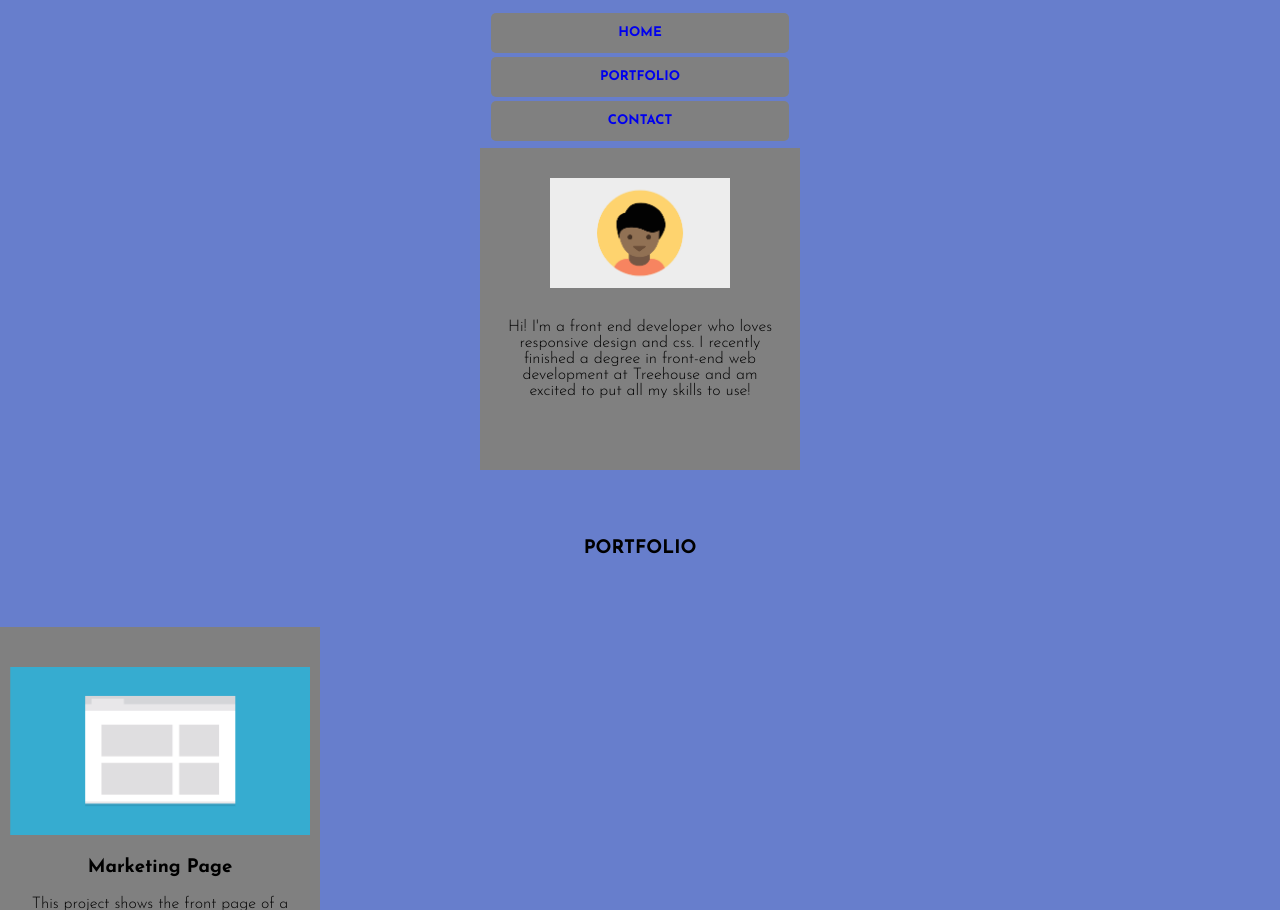
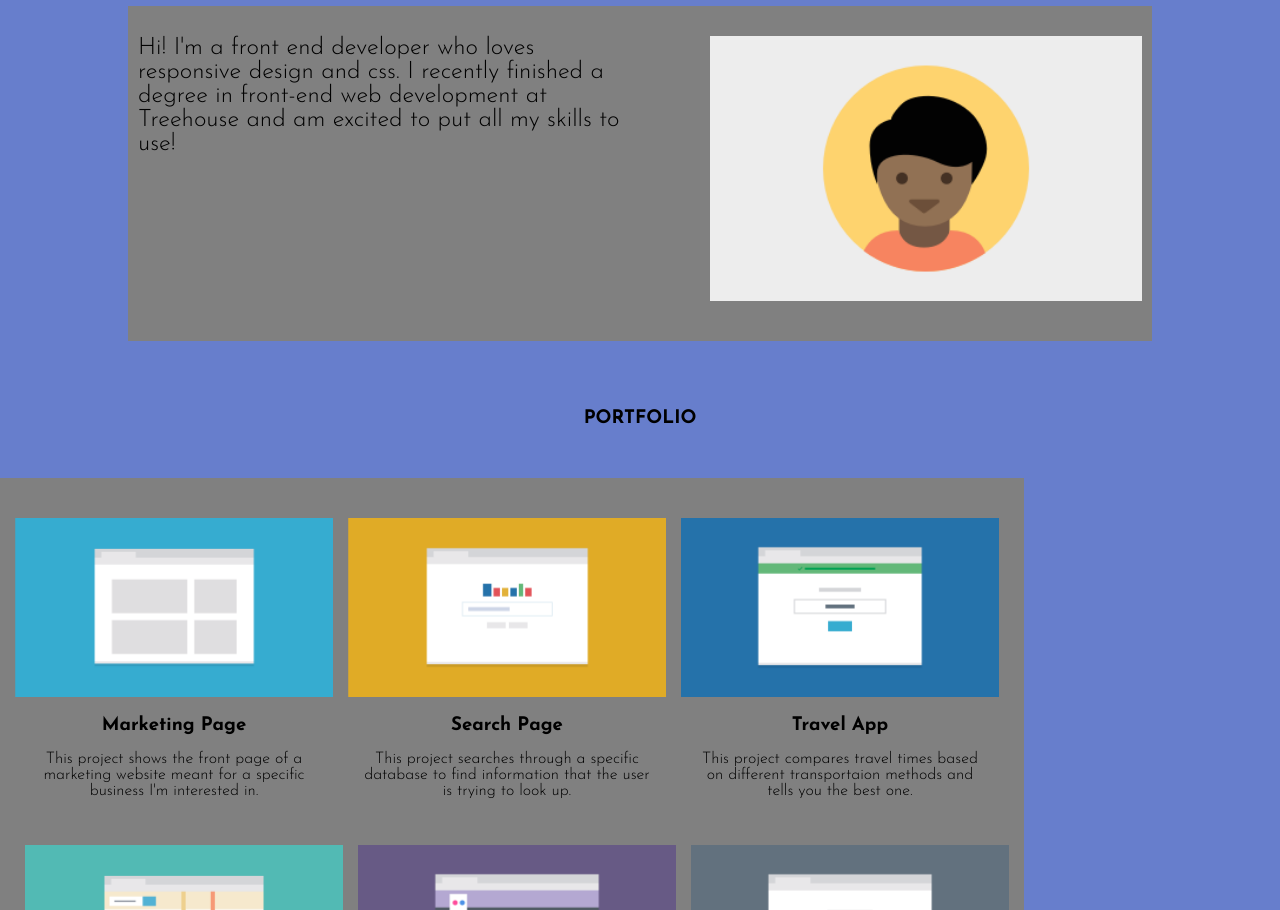
Before and after one commit to Ronnie-Hodges/techdegree-project-2, a plain HTML site: page index.html in a window 1280 px wide. Shown: the part 77-987 px from the top of the page. Drawn offline with Linux system fonts and the light colour scheme.

Commit message:
Update styles.css

```diff
--- a/css/styles.css
+++ b/css/styles.css
@@ -9,6 +9,8 @@ body {
     background: white;
     margin-right: 0;
     margin-left: 0;
+    padding-left: 5px;
+    padding-right: 5px;
     background-color: rgba(71, 99, 194, 0.822);
 }
 
@@ -19,7 +21,6 @@ body {
 .student {
     display: flex;
     flex-direction: column;
-    max-width: 320px;
     margin-left: auto;
     margin-right: auto;
     padding-left: 10px;
@@ -30,8 +31,9 @@ body {
 }
 
 .nav-container {
-    display: flex;
+    display: flexd;
     flex-direction: column;
+    width: 100%;
     max-width: 320px;
     margin-top: 5px;
     margin-bottom: 5px;
@@ -62,6 +64,7 @@ body {
     padding-bottom: 40px;
     padding-right: 10px;
     padding-left: 10px;
+    width: 100%;
     max-width: 320px;
     margin-left: auto;
     margin-right: auto;
@@ -89,6 +92,7 @@ body {
     padding-top: 40px;
     padding-right: 10px;
     padding-left: 10px;
+    width: 100%;
     max-width: 320px;
     background-color: grey;
 }
@@ -119,6 +123,7 @@ body {
 footer {
     display: flex;
     flex-direction: column;
+    width: 100%;
     max-width: 320px;
     margin-left: auto;
     margin-right: auto;
@@ -141,6 +146,7 @@ footer {
 .phone-email-container {
     display: flex;
     flex-direction: column;
+    width: 100%;
     max-width: 320px;
 }
 
@@ -150,6 +156,7 @@ footer {
 
 .bottom-footer {
     display: flex;
+    width: 100%;
     max-width: 320px;
 }
 
@@ -158,7 +165,7 @@ footer {
     margin-right: auto;
 }
 
-@media screen and (min-width: 0px) and (max-width: 320px) {
+
 body {
     padding-right: 0;
     padding-left: 0;
@@ -167,11 +174,12 @@ footer {
 .portfolio-nav2,
 .home2, .contact2 {
 display: none;
+width: 100%;
 max-width: 320px;
 }
-}
 
-@media screen and (min-width: 321px) and (max-width: 768px) {
+
+@media screen and (min-width: 321px) {
 
     header {
         display: flex;
@@ -179,9 +187,10 @@ footer {
     }
 
     .nav-container {
+        display: flex;
         flex-direction: row;
         flex-wrap: wrap;
-        min-width: 321px;
+        width: 100%;
         max-width: 768px;
         margin-top: 5px;
         margin-bottom: 5px;
@@ -207,7 +216,7 @@ footer {
     .profile {
         flex-direction: row;
         padding-top: 30px;
-        min-width: 321px;
+        width: 100%;
         max-width: 768px;
         margin-left: auto;
         margin-right: auto;
@@ -216,6 +225,7 @@ footer {
     .profile-img {
         padding-left: calc(15px/2);
         width: calc(40% - calc(15px/2));
+        max-width: 768px;
         height: 40%;
     }
 
@@ -223,6 +233,7 @@ footer {
         text-align: left;
         font-size: 24px;
         width: calc(60% - calc(15px/2));
+        max-width: 768px;
         order: -1;
         padding: 0;
         padding-right: calc(15px/2);
@@ -239,7 +250,7 @@ footer {
         flex-direction: row;
         flex-wrap: wrap;
         flex-grow: 1;
-        min-width: 321px;
+        width: 100%;
         max-width: 768px;
     }
 
@@ -248,6 +259,7 @@ footer {
        /* display: flex;*/
         flex-direction: column;
         width: calc(50% - 10px);
+        max-width: 768px;
         margin-bottom: auto;
     }
 
@@ -280,13 +292,14 @@ footer {
     .phone-email-container {
         display: flex;
         flex-direction: column;
+        width: 100%;
         max-width: 768px;
     }
 
     footer {
         display: flex;
         flex-direction: column;
-        min-width: 321px;
+        width: 100%;
         max-width: 768px;
         margin-left: auto;
         margin-right: auto;
@@ -302,7 +315,7 @@ footer {
 
     .bottom-footer {
         display: flex;
-        min-width: 321;
+        width: 100%;
         max-width: 768px;
     }
 
@@ -313,14 +326,14 @@ footer {
 
 }
 
-@media screen and (min-width: 769px) and (max-width: 1024px) {
+@media screen and (min-width: 769px) {
 
     header, .nav-container, .student {
         display: flex;
     }
 
     header {
-        min-width: 769px;
+        width: 100%;
         max-width: 1024px;
         flex-direction: row;
     }
@@ -328,16 +341,19 @@ footer {
     .student {
         margin-left: 5px;
         margin-right: auto;
+        width: 50%;
     }
 
     .nav-container {
         flex-direction: row;
-        min-width: 769;
+        width: 50%;
         max-width: 1024;
         margin-top: 5px;
         margin-bottom: 5px;
-        margin-right: 0;
-        margin-left: 0;
+        margin-right: 1em;
+        margin-left: 1em;
+        padding-right: 0;
+        padding-left: 0;
     }
 
     .profile, .profile-img,
@@ -350,7 +366,7 @@ footer {
         flex-direction: row;
         justify-content: space-evenly;
         padding-top: 30px;
-        min-width: 769px;
+        width: 100%;
         max-width: 1024px;
         margin-left: auto;
         margin-right: auto;
@@ -383,16 +399,16 @@ footer {
         flex-direction: row;
         flex-wrap: wrap;
         flex-grow: 1;
-        min-width: 768px;
+        width: 100%;
         max-width: 1024px;
     }
 
     .c1, .c2, .c4, .c5 {
-        margin-right: 10px;
+        margin-right: 5px;
     }
 
     .c2, .c3, .c5, .c6 {
-        margin-left: 10px;
+        margin-left: 5px;
     }
 
     .c1, .c2, .c3,
@@ -400,6 +416,7 @@ footer {
         display: flex;
         flex-direction: column;
         width: calc(33% - (40px/3));
+        max-width: 1024;
         margin-bottom: auto;
     }
 
@@ -415,7 +432,7 @@ footer {
     footer {
         display: flex;
         flex-direction: column;
-        min-width: 769px;
+        width: 100%;
         max-width: 1024px;
         margin-left: auto;
         margin-right: auto;
@@ -434,6 +451,7 @@ footer {
     .phone-email-container {
         display: flex;
         flex-direction: column;
+        width: 100%;
         max-width: 1024px;
     }
 
@@ -442,7 +460,7 @@ footer {
     }
 
     .bottom-footer {
-        min-width: 769px;
+        width: 100%;
         max-width: 1024px;
     }
 
@@ -453,12 +471,12 @@ footer {
 
     .portfolio-nav,
     .home {
-       padding-right: 10px;
+       padding-right: 1px;
     }
 
     .portfolio-nav,
     .contact {
-        padding-left: 10px;
+        padding-left: 1px;
     }
 
 
```
Lines whose indentation alone changed are shown as unchanged.
